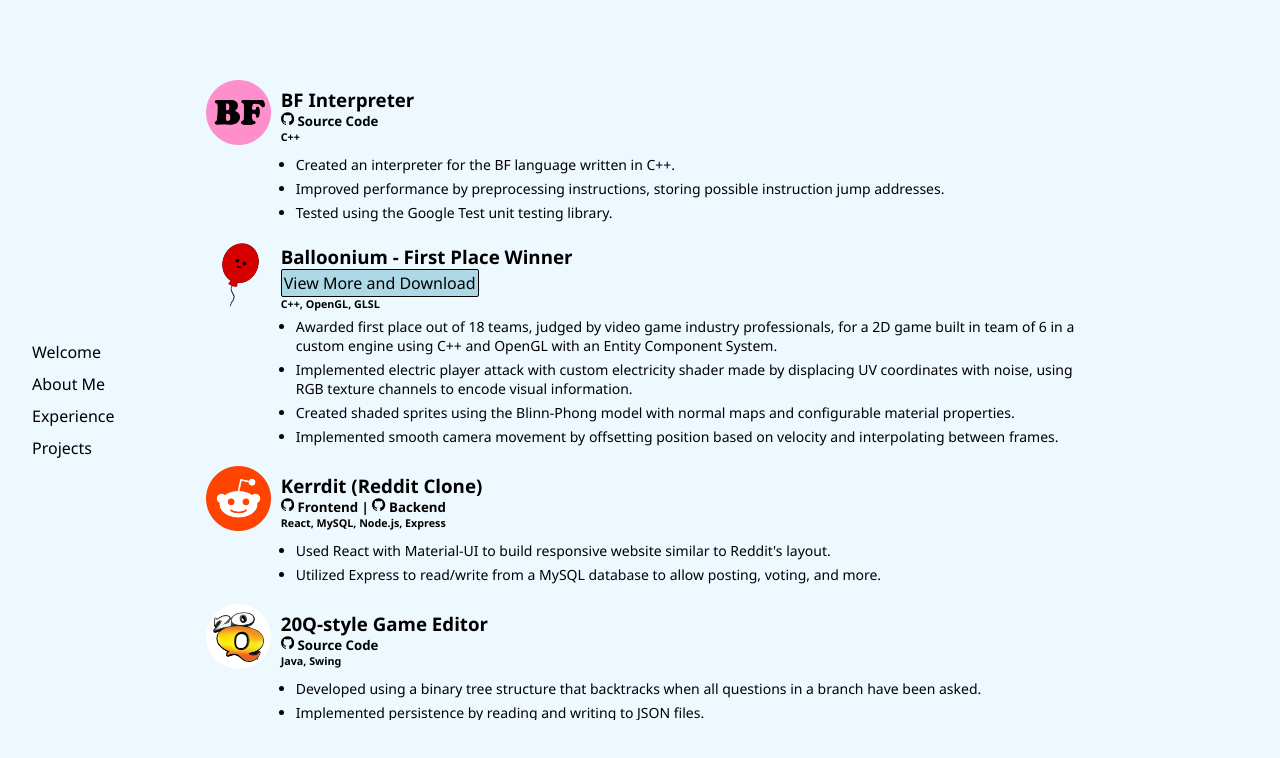
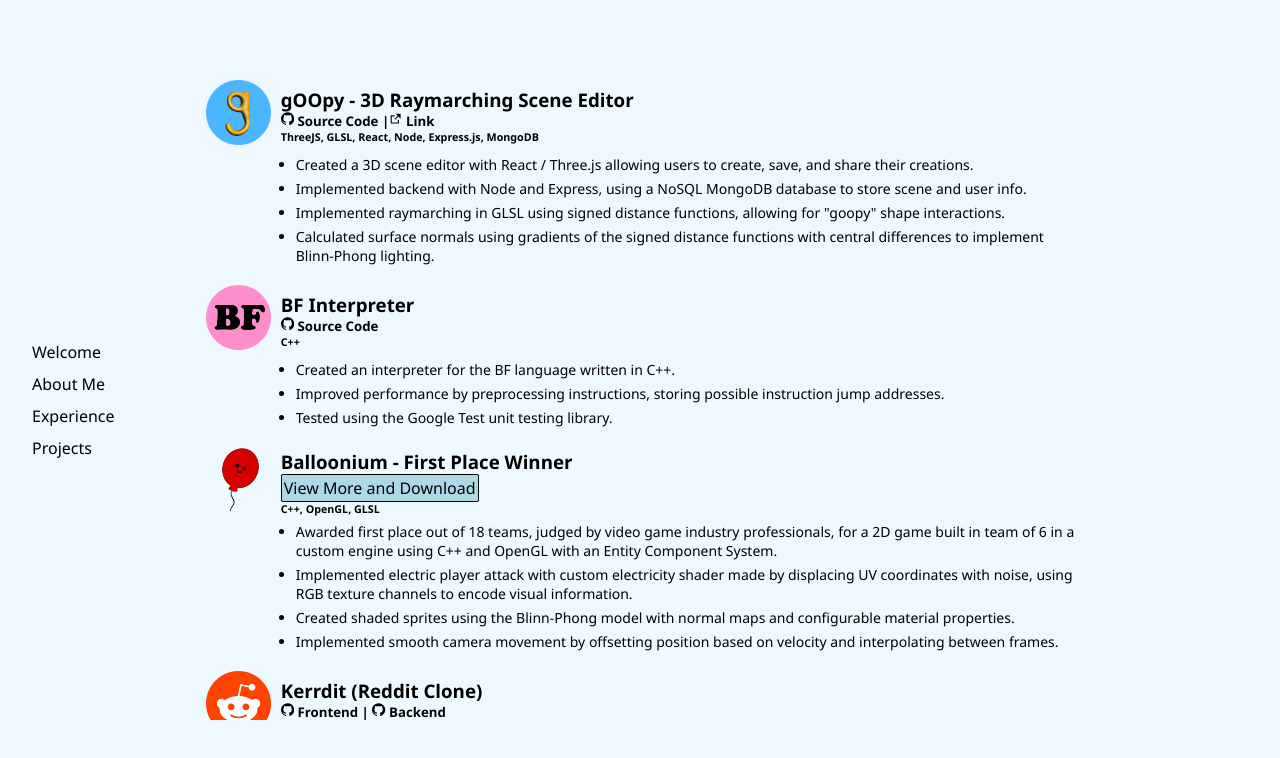
Before and after one commit to AidenKerr/personal-website, a Next.js app: page /projects in a window 1280 px wide. Shown: the top 758 px of the page. Built offline with nearby package versions, Linux system fonts and the light colour scheme.

Commit message:
Add gOOpy

```diff
--- a/pages/projects/index.js
+++ b/pages/projects/index.js
@@ -2,7 +2,9 @@ import Image from 'next/image';
 import { Main } from '../../components/Main';
 import styles from './Projects.module.css';
 import { SiGithub } from 'react-icons/si';
+import { RiExternalLinkFill } from 'react-icons/ri';
 
+import GOOpyImage from '../../public/images/gOOpy.png';
 import BallooniumImage from '../../public/images/balloonium.png';
 import BFImage from '../../public/images/bf.png';
 import RedditImage from '../../public/images/reddit.png';
@@ -59,14 +61,14 @@ const Repos = ({ repos }) => {
         <h5>
             {repos.source && (
                 <span>
-                    <Link href={repos.source}>
+                    <Link href={repos.source} target='_blank'>
                         <SiGithub /> Source Code
                     </Link>{' '}
                 </span>
             )}
             {repos.front && (
                 <span>
-                    <Link href={repos.front}>
+                    <Link href={repos.front} target='_blank'>
                         <SiGithub /> Frontend
                     </Link>{' '}
                 </span>
@@ -74,9 +76,17 @@ const Repos = ({ repos }) => {
             {repos.back && (
                 <span>
                     |{' '}
-                    <Link href={repos.back}>
+                    <Link href={repos.back} target='_blank'>
                         <SiGithub /> Backend
                     </Link>{' '}
+                </span>
+            )}
+            {repos.link && (
+                <span>
+                    |{''}
+                    <Link href={repos.link} target='_blank'>
+                        <RiExternalLinkFill /> Link
+                    </Link>
                 </span>
             )}
         </h5>
@@ -87,6 +97,22 @@ export default function Projects() {
     return (
         <Main>
             <div className={styles.projects}>
+                <Project
+                    image={GOOpyImage}
+                    imageAlt={'Logo for BF'}
+                    title={'gOOpy - 3D Raymarching Scene Editor'}
+                    repos={{
+                        source: 'https://github.com/ubc-cpsc455-2024S/gOOpy',
+                        link: 'https://goopy-frontend.onrender.com/',
+                    }}
+                    skills={'ThreeJS, GLSL, React, Node, Express.js, MongoDB'}
+                    points={[
+                        'Created a 3D scene editor with React / Three.js allowing users to create, save, and share their creations.',
+                        'Implemented backend with Node and Express, using a NoSQL MongoDB database to store scene and user info.',
+                        'Implemented raymarching in GLSL using signed distance functions, allowing for "goopy" shape interactions.',
+                        'Calculated surface normals using gradients of the signed distance functions with central differences to implement Blinn-Phong lighting.',
+                    ]}
+                />
                 <Project
                     image={BFImage}
                     imageAlt={'Logo for BF'}
```
Also changed, not shown: public/images/gOOpy.png (added).
